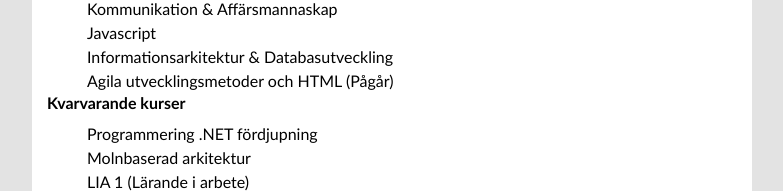
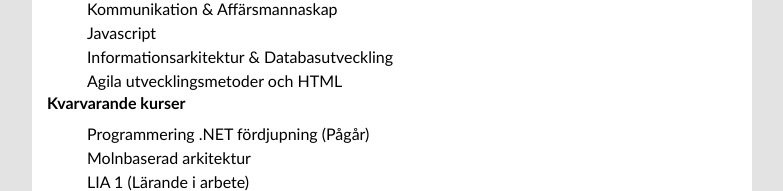
Before and after one commit to lucas-holm/lucas-holm.github.io, a plain HTML site: page education.html in a window 1280 px wide. Shown: the part 405-596 px from the top of the page, without its empty margins (248-1031 px from the left). Drawn offline with Linux system fonts and the light colour scheme.

Commit message:
Update education.html

```diff
--- a/education.html
+++ b/education.html
@@ -26,11 +26,11 @@
         <li>Kommunikation & Affärsmannaskap</li>
         <li>Javascript</li>
         <li>Informationsarkitektur & Databasutveckling</li>
-        <li>Agila utvecklingsmetoder och HTML (Pågår)</li>
+        <li>Agila utvecklingsmetoder och HTML</li>
     </ul>
     <h4>Kvarvarande kurser</h4>
     <ul>
-        <li>Programmering .NET fördjupning</li>
+        <li>Programmering .NET fördjupning (Pågår)</li>
         <li>Molnbaserad arkitektur</li>
         <li>LIA 1 (Lärande i arbete)</li>
         <li>IT-säkerhet för utvecklare</li>
```
